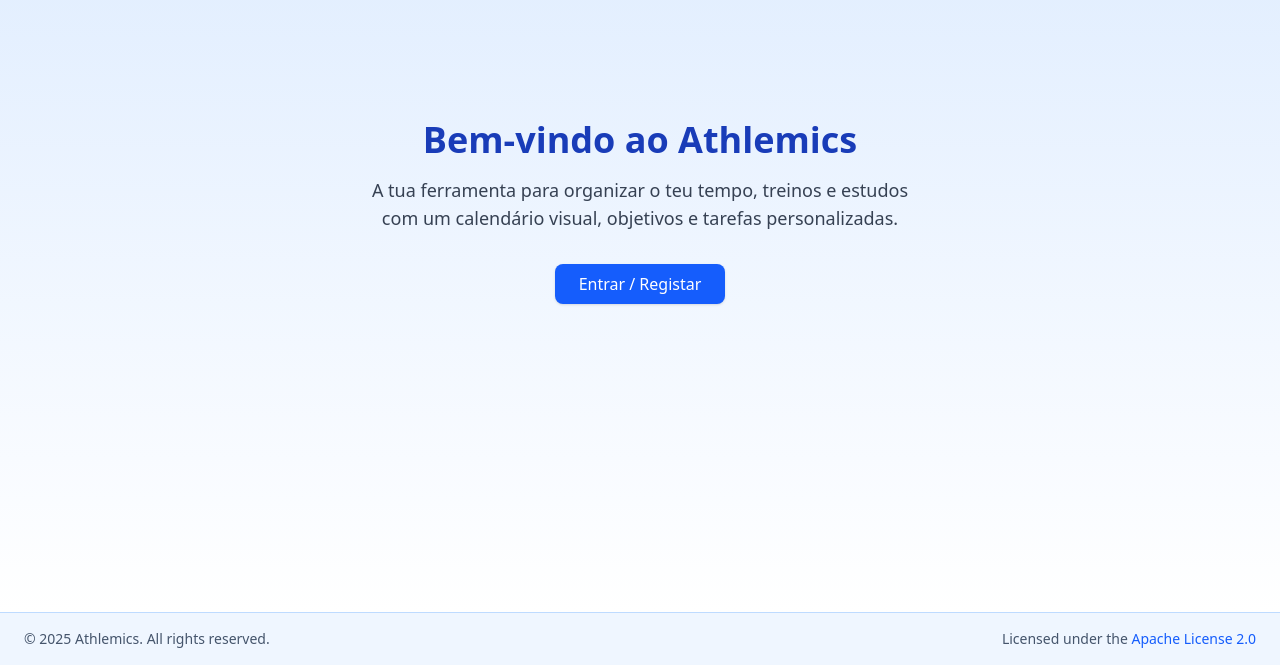
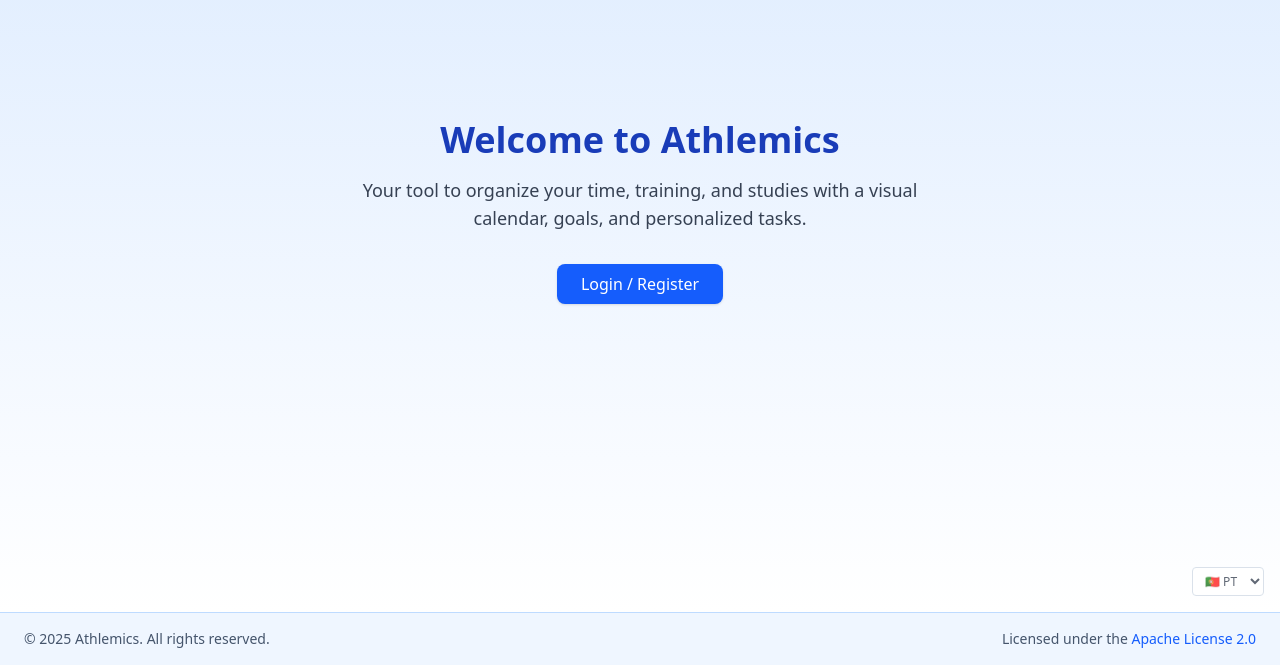
Before and after one commit to AfonsoFaria20s/Athlemics, a React (Vite) app: page /home in a window 1280 px wide. Shown: the part 188-853 px from the top of the page. Built offline with nearby package versions, Linux system fonts and the light colour scheme; no server answers.

Commit message:
Added missing language translations

```diff
--- a/src/components/Account/Account.jsx
+++ b/src/components/Account/Account.jsx
@@ -6,6 +6,7 @@ import { onAuthStateChanged } from "firebase/auth";
 import { getFirestore, doc, getDoc, setDoc } from "firebase/firestore";
 import { getAuth, signOut } from "firebase/auth";
 import { app } from "../../firebase";
+import LanguageSelector from '../LanguageSelector';
 
 const db = getFirestore(app);
 const auth = getAuth();
@@ -160,20 +161,7 @@ const Account = () => {
         </div>
       )}
 
-      <div className="fixed bottom-4 right-4 opacity-70 text-sm">
-        <select
-          value={i18n.language}
-          onChange={(e) => i18n.changeLanguage(e.target.value)}
-          className="border border-slate-300 rounded px-2 py-1 focus:outline-none focus:ring-1 focus:ring-blue-500 text-xs bg-white"
-        >
-          <option value="pt">🇵🇹 PT</option>
-          <option value="en">🇬🇧 EN</option>
-          <option value="es">🇪🇸 ES</option>
-          <option value="fr">🇫🇷 FR</option>
-          <option value="de">🇩🇪 DE</option>
-          <option value="zh">🇨🇳 ZH</option>
-        </select>
-      </div>
+      <LanguageSelector/>
     </div>
   );
 };
--- a/src/components/Home/Home.jsx
+++ b/src/components/Home/Home.jsx
@@ -1,24 +1,29 @@
 // Home.jsx
 import React, { useState } from "react";
 import AuthModal from "./AuthModal";
+import { useTranslation } from 'react-i18next';
+import LanguageSelector from "../LanguageSelector";
 
 const Home = () => {
   const [showAuth, setShowAuth] = useState(false);
+  const {t} = useTranslation();
 
   return (
     <div className="min-h-screen bg-gradient-to-b from-blue-100 to-white flex flex-col items-center justify-center p-8">
-      <h1 className="text-4xl font-bold mb-4 text-blue-800">Bem-vindo ao Athlemics</h1>
+      <h1 className="text-4xl font-bold mb-4 text-blue-800">{t("welcome_home")}</h1>
       <p className="text-lg text-gray-700 mb-8 text-center max-w-xl">
-        A tua ferramenta para organizar o teu tempo, treinos e estudos com um calendário visual, objetivos e tarefas personalizadas.
+        {t("welcomeDesc_home")}
       </p>
       <button
         onClick={() => setShowAuth(true)}
         className="px-6 py-2 bg-blue-600 hover:bg-blue-700 text-white rounded-lg shadow transition"
       >
-        Entrar / Registar
+        {t("enter_register")}
       </button>
 
       {showAuth && <AuthModal close={() => setShowAuth(false)} />}
+
+        <LanguageSelector/>
     </div>
   );
 };
--- /dev/null
+++ b/src/components/LanguageSelector.jsx
@@ -0,0 +1,24 @@
+import React from 'react';
+import { useTranslation } from 'react-i18next';
+
+const LanguageSelector = () => {
+    const {i18n} = useTranslation();
+    return (
+        <div className="fixed bottom-4 right-4 opacity-70 text-sm">
+            <select
+            value={i18n.language}
+            onChange={(e) => i18n.changeLanguage(e.target.value)}
+            className="border border-slate-300 rounded px-2 py-1 focus:outline-none focus:ring-1 focus:ring-blue-500 text-xs bg-white"
+            >
+            <option value="pt">🇵🇹 PT</option>
+            <option value="en">🇬🇧 EN</option>
+            <option value="es">🇪🇸 ES</option>
+            <option value="fr">🇫🇷 FR</option>
+            <option value="de">🇩🇪 DE</option>
+            <option value="zh">🇨🇳 ZH</option>
+            </select>
+      </div>
+    );
+};
+
+export default LanguageSelector;
--- a/src/locales/de/translation.json
+++ b/src/locales/de/translation.json
@@ -1,4 +1,7 @@
 {
+  "welcome_home": "Willkommen bei Athlemics",
+  "welcomeDesc_home": "Dein Tool, um deine Zeit, Trainingseinheiten und Studien mit einem visuellen Kalender, Zielen und personalisierten Aufgaben zu organisieren.",
+  "enter_register": "Einloggen / Registrieren",
   "dashboard_navbar": "Dashboard",
   "account_navbar": "Konto",
 
--- a/src/locales/en/translation.json
+++ b/src/locales/en/translation.json
@@ -1,4 +1,8 @@
 {
+  "welcome_home": "Welcome to Athlemics",
+  "welcomeDesc_home": "Your tool to organize your time, training, and studies with a visual calendar, goals, and personalized tasks.",
+  "enter_register": "Login / Register",
+
   "dashboard_navbar": "Dashboard",
   "account_navbar": "Account",
 
--- a/src/locales/es/translation.json
+++ b/src/locales/es/translation.json
@@ -1,4 +1,8 @@
 {
+  "welcome_home": "Bienvenido a Athlemics",
+  "welcomeDesc_home": "Tu herramienta para organizar tu tiempo, entrenamientos y estudios con un calendario visual, objetivos y tareas personalizadas.",
+  "enter_register": "Entrar / Registrarse",
+
   "dashboard_navbar": "Dashboard",
   "account_navbar": "Cuenta",
 
--- a/src/locales/fr/translation.json
+++ b/src/locales/fr/translation.json
@@ -1,4 +1,8 @@
 {
+  "welcome_home": "Bienvenue sur Athlemics",
+  "welcomeDesc_home": "Votre outil pour organiser votre temps, vos entraînements et vos études avec un calendrier visuel, des objectifs et des tâches personnalisées.",
+  "enter_register": "Se connecter / S'inscrire",
+
   "dashboard_navbar": "Dashboard",
   "account_navbar": "Compte",
 
--- a/src/locales/pt/translation.json
+++ b/src/locales/pt/translation.json
@@ -1,4 +1,7 @@
 {
+  "welcome_home": "Bem-vindo ao Athlemics",
+  "welcomeDesc_home": "A tua ferramenta para organizar o teu tempo, treinos e estudos com um calendário visual, objetivos e tarefas personalizadas.",
+  "enter_register": "Entrar / Registar",
   "dashboard_navbar": "Dashboard",
   "account_navbar": "Conta",
 
--- a/src/locales/zh/translation.json
+++ b/src/locales/zh/translation.json
@@ -1,4 +1,8 @@
 {
+  "welcome_home": "欢迎使用 Athlemics",
+  "welcomeDesc_home": "帮助你通过可视化日历、目标和个性化任务来管理时间、训练和学习的工具。",
+  "enter_register": "登录 / 注册",
+
   "dashboard_navbar": "仪表板",
   "account_navbar": "账户",
 
```
